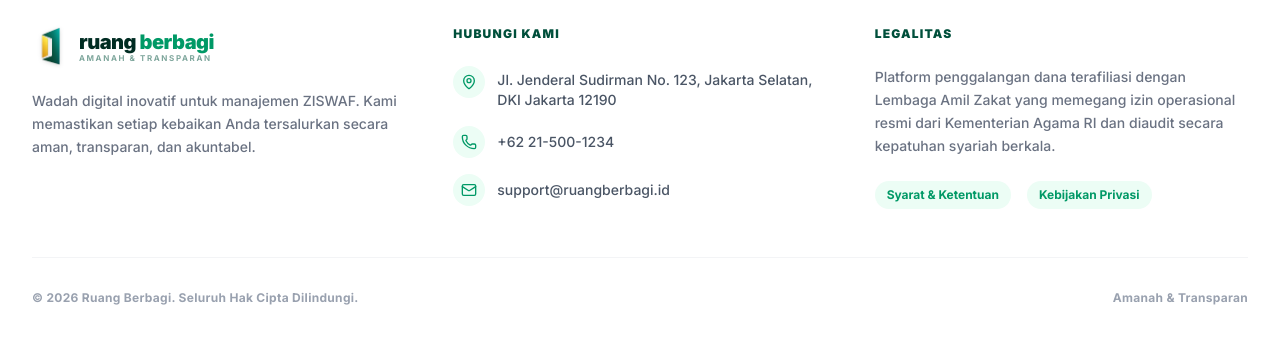
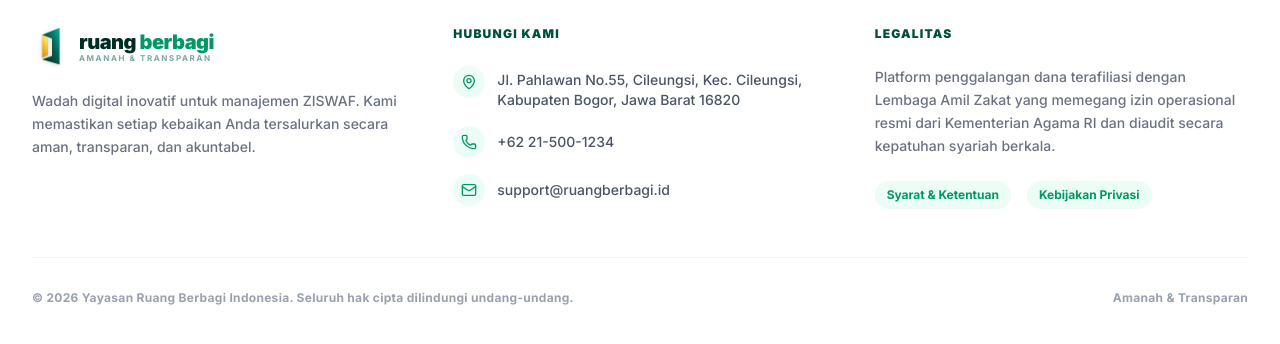
Before and after one commit to kodeintekno/laz-platform, a React (Vite) app in the folder frontend/: page / in a window 1280 px wide. Shown: the part 10860-11204 px from the top of the page. Built offline with nearby package versions, Linux system fonts and the light colour scheme; no server answers.

Commit message:
fix: bug program

```diff
--- a/frontend/src/components/ui/PublicFooter.tsx
+++ b/frontend/src/components/ui/PublicFooter.tsx
@@ -24,7 +24,7 @@ export function PublicFooter() {
               <div className="w-8 h-8 rounded-full bg-emerald-50 text-emerald-600 flex items-center justify-center shrink-0">
                 <MapPin className="w-4 h-4" />
               </div>
-              <span className="mt-1">Jl. Jenderal Sudirman No. 123, Jakarta Selatan, DKI Jakarta 12190</span>
+              <span className="mt-1">Jl. Pahlawan No.55, Cileungsi, Kec. Cileungsi, Kabupaten Bogor, Jawa Barat 16820</span>
             </li>
             <li className="flex items-center gap-3">
               <div className="w-8 h-8 rounded-full bg-emerald-50 text-emerald-600 flex items-center justify-center shrink-0">
@@ -58,7 +58,7 @@ export function PublicFooter() {
 
       {/* Copyright */}
       <div className="text-center flex flex-col md:flex-row justify-between items-center max-w-7xl mx-auto text-xs text-gray-400 font-bold tracking-wide">
-        <p>&copy; {new Date().getFullYear()} Ruang Berbagi. Seluruh Hak Cipta Dilindungi.</p>
+        <p>&copy; 2026 Yayasan Ruang Berbagi Indonesia. Seluruh hak cipta dilindungi undang-undang.</p>
         <p className="mt-2 md:mt-0">Amanah & Transparan</p>
       </div>
     </footer>
--- a/frontend/src/pages/dashboard/programs/EditProgramPage.tsx
+++ b/frontend/src/pages/dashboard/programs/EditProgramPage.tsx
@@ -3,6 +3,7 @@ import { useQuery } from "@tanstack/react-query";
 import { api } from "@/lib/api-client";
 import { ProgramForm } from "@/features/programs/components/ProgramForm";
 import { LoadingSpinner } from "@/components/ui/LoadingSpinner";
+import { updateProgramAction } from "@/features/programs/actions/programs.actions";
 
 export function EditProgramPage() {
   const { slug } = useParams<{ slug: string }>();
@@ -33,7 +34,10 @@ export function EditProgramPage() {
         <h1 className="text-2xl font-bold tracking-tight text-primary">Edit Program</h1>
         <p className="text-sm text-secondary">Perbarui informasi program dan kampanye.</p>
       </div>
-      <ProgramForm initialData={serialized} />
+      <ProgramForm
+        initialData={serialized}
+        action={(_prevState: any, formData: FormData) => updateProgramAction(program.id, formData)}
+      />
     </div>
   );
 }
```
